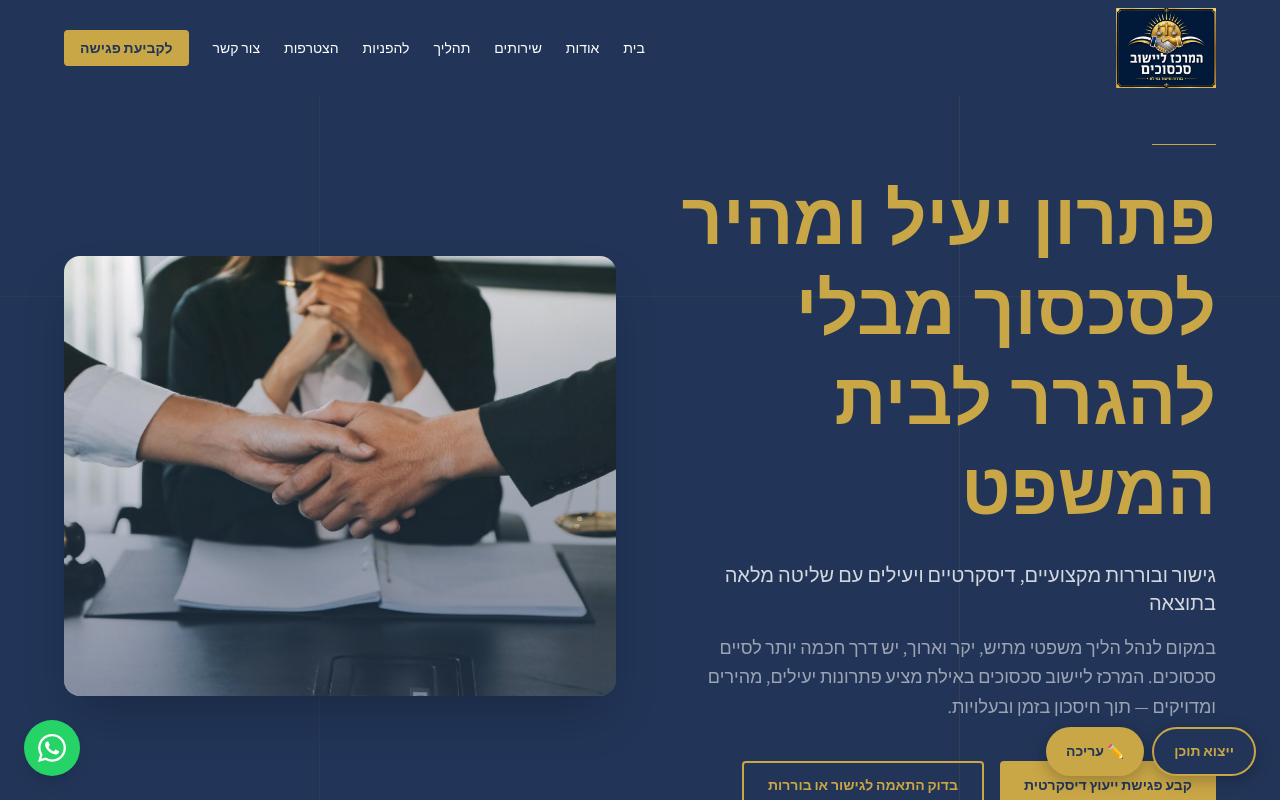
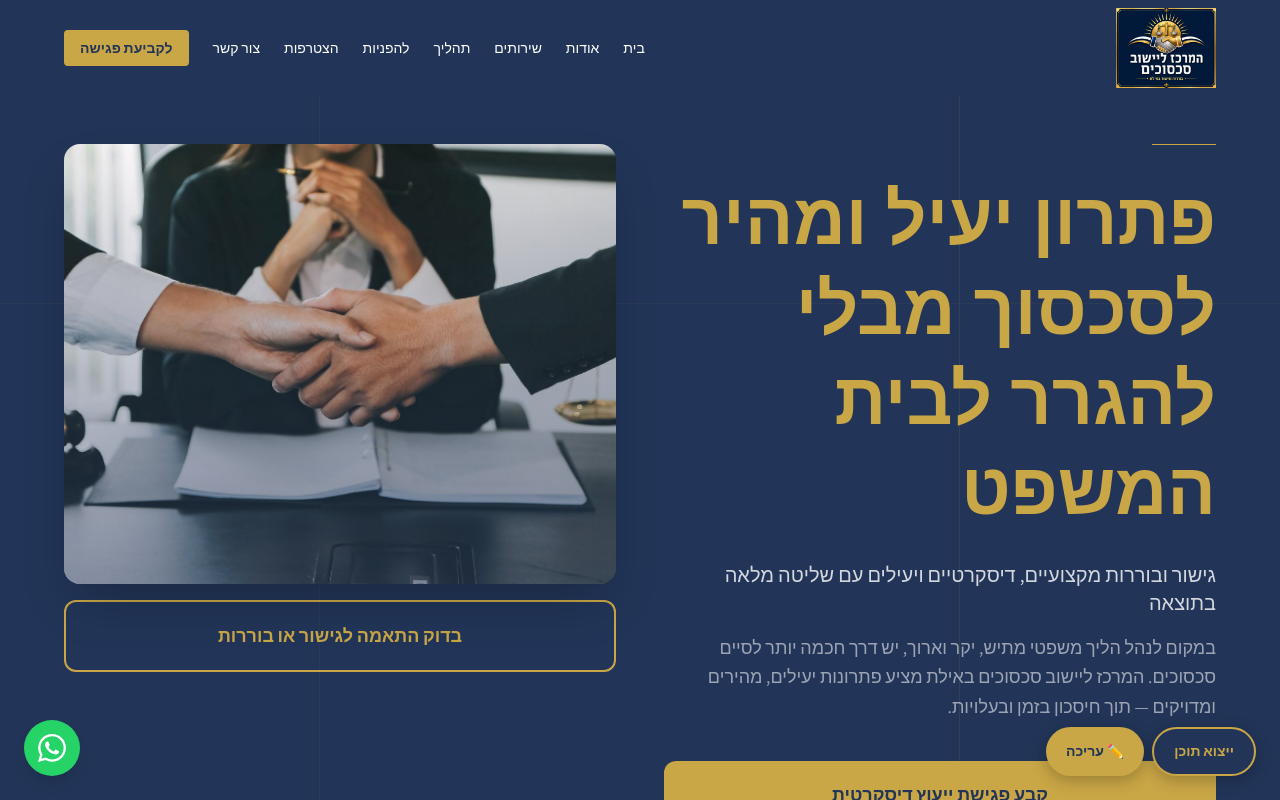
Before and after one commit to zyanir10/Gishurbo, a Next.js app: page / in a window 1280 px wide. Shown: the top 800 px of the page. Built offline with nearby package versions, Linux system fonts and the light colour scheme.

Commit message:
hero CTAs bigger and split — primary under text, outline under photo

```diff
--- a/app/page.tsx
+++ b/app/page.tsx
@@ -28,7 +28,7 @@ export default function HomePage() {
 
         <div className="max-w-[1200px] mx-auto px-6 pt-36 pb-20 w-full">
           <FadeIn>
-            <div className="grid md:grid-cols-2 gap-12 items-center">
+            <div className="grid md:grid-cols-2 gap-12 items-start">
               <div>
                 <div className="w-16 h-px bg-gold mb-8" />
                 <h1 className="text-5xl md:text-7xl font-bold text-gold leading-tight mb-6">
@@ -40,18 +40,20 @@ export default function HomePage() {
                 <p className="text-white/55 text-lg mb-10 leading-relaxed max-w-xl">
                   <EditableText contentKey="home.hero.body" />
                 </p>
-                <div className="flex flex-wrap gap-4">
-                  <Button href="/contact" variant="primary">
-                    <EditableText contentKey="home.hero.cta1" />
-                  </Button>
-                  <Button href="/about" variant="outline">
+                <Button href="/contact" variant="primary" size="lg" className="w-full">
+                  <EditableText contentKey="home.hero.cta1" />
+                </Button>
+              </div>
+              <div>
+                <div className="relative rounded-2xl overflow-hidden shadow-2xl mt-8 md:mt-0">
+                  <Image src="/handshake-photo.jpeg" alt="גישור מקצועי" width={600} height={440} className="w-full h-[280px] md:h-[440px] object-cover" unoptimized priority />
+                  <div className="absolute inset-0 bg-gradient-to-t from-navy/50 to-transparent" />
+                </div>
+                <div className="mt-4">
+                  <Button href="/about" variant="outline" size="lg" className="w-full">
                     <EditableText contentKey="home.hero.cta2" />
                   </Button>
                 </div>
-              </div>
-              <div className="relative rounded-2xl overflow-hidden shadow-2xl mt-8 md:mt-0">
-                <Image src="/handshake-photo.jpeg" alt="גישור מקצועי" width={600} height={440} className="w-full h-[280px] md:h-[440px] object-cover" unoptimized priority />
-                <div className="absolute inset-0 bg-gradient-to-t from-navy/50 to-transparent" />
               </div>
             </div>
           </FadeIn>
--- a/components/Button.tsx
+++ b/components/Button.tsx
@@ -4,6 +4,7 @@ import { ReactNode } from "react";
 interface ButtonProps {
   href?: string;
   variant?: "primary" | "outline" | "dark";
+  size?: "md" | "lg";
   children: ReactNode;
   className?: string;
   type?: "button" | "submit" | "reset";
@@ -14,14 +15,19 @@ interface ButtonProps {
 export default function Button({
   href,
   variant = "primary",
+  size = "md",
   children,
   className = "",
   type = "button",
   onClick,
   disabled,
 }: ButtonProps) {
-  const base =
-    "inline-flex items-center justify-center px-6 py-3 font-semibold text-sm transition-all duration-200 rounded";
+  const base = "inline-flex items-center justify-center font-semibold transition-all duration-200 rounded";
+
+  const sizes = {
+    md: "px-6 py-3 text-sm",
+    lg: "px-8 py-5 text-lg rounded-xl",
+  };
 
   const variants = {
     primary: "bg-gold text-navy hover:bg-gold/90",
@@ -30,7 +36,7 @@ export default function Button({
     dark: "bg-navy text-white hover:bg-navy/90",
   };
 
-  const classes = `${base} ${variants[variant]} ${className}`;
+  const classes = `${base} ${sizes[size]} ${variants[variant]} ${className}`;
 
   if (href) {
     return (
```
